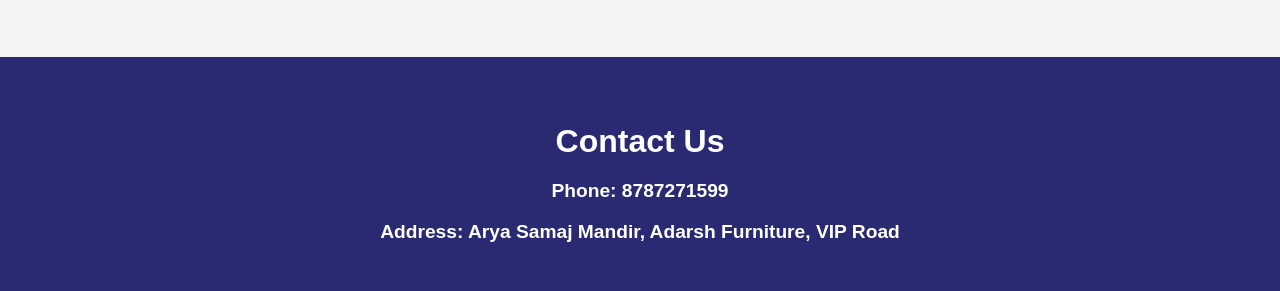
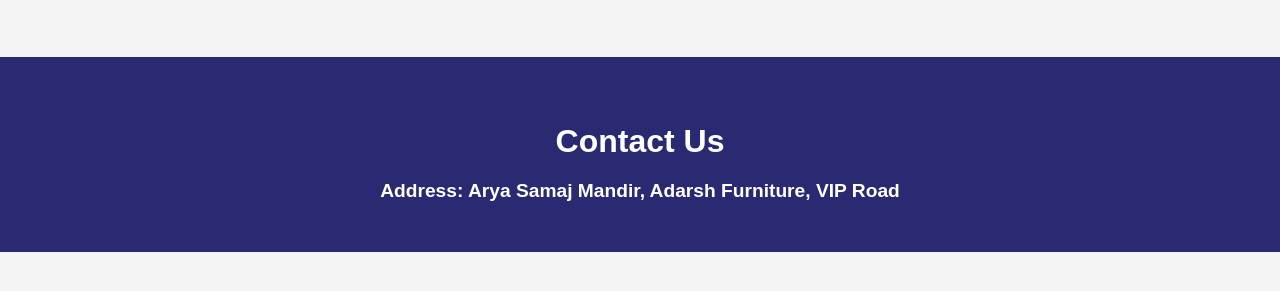
Before and after one commit to shreyash5955/FURNITURE, a plain HTML site: page index.html in a window 1280 px wide. Shown: the part 1849-2140 px from the top of the page. After the commit the page ends 2101 px from the top, so only its background shows below. Drawn offline with Linux system fonts and the light colour scheme.

Commit message:
Update index.html

```diff
--- a/index.html
+++ b/index.html
@@ -223,7 +223,7 @@
     <!-- Contact Information Section -->
     <div class="contact">
         <h2>Contact Us</h2>
-        <p class="phone">Phone: 8787271599</p>
+
         <p class="address">Address: Arya Samaj Mandir, Adarsh Furniture, VIP Road</p>
     </div>
 
```
